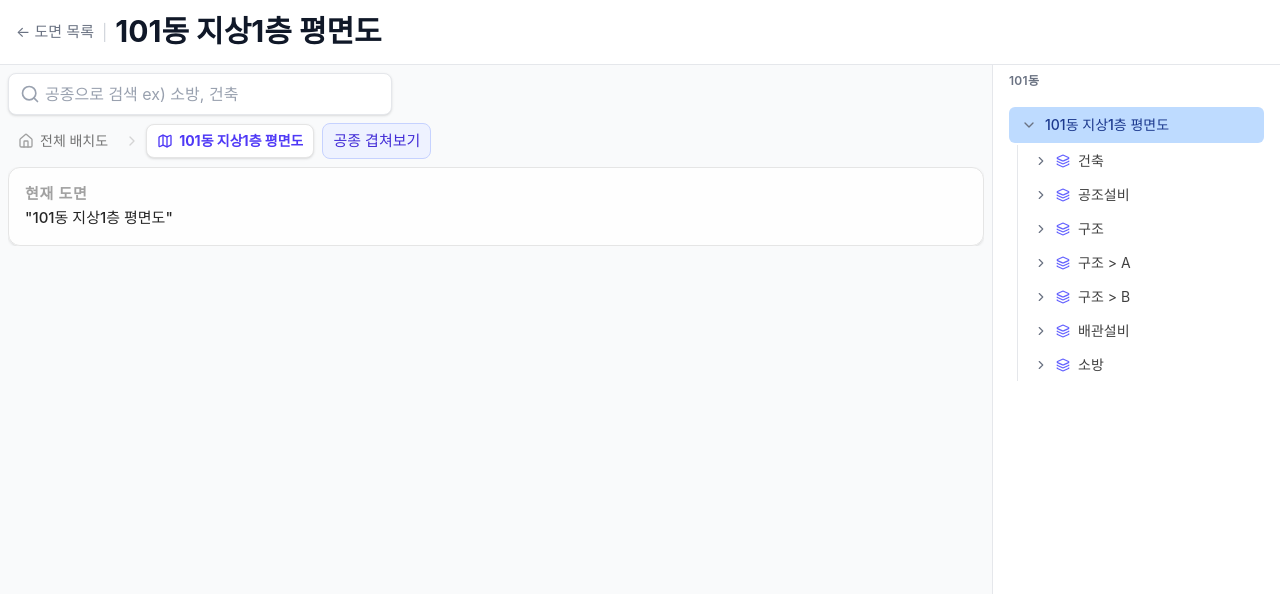
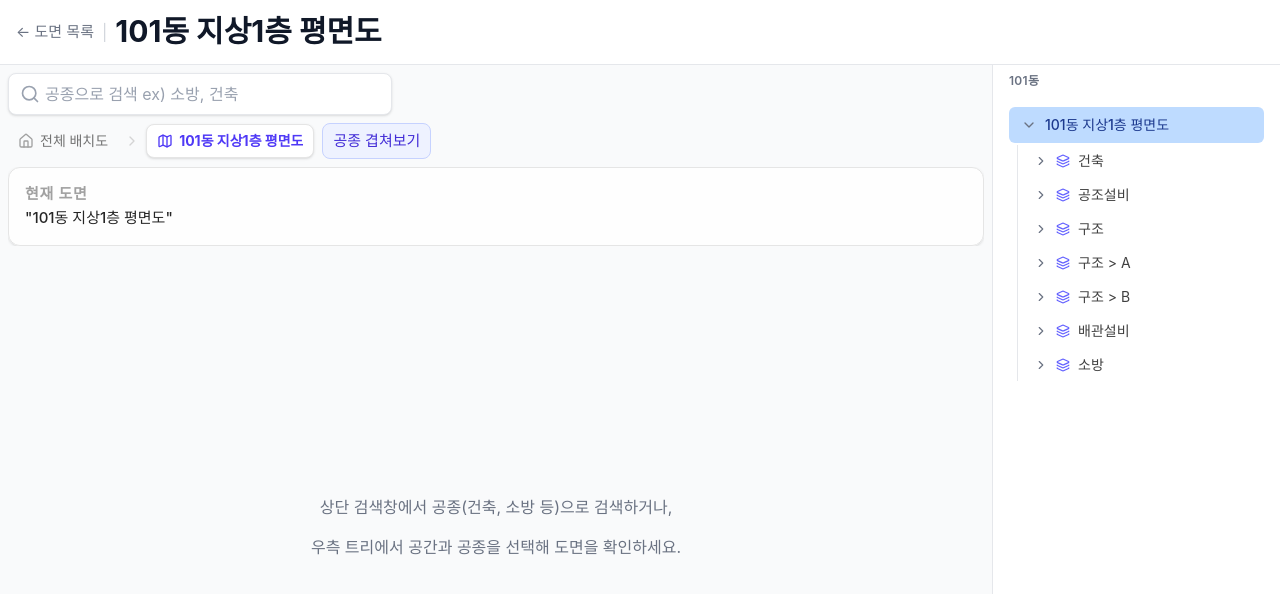
Before and after one commit to seong5/TimworkAssignment, a React (Vite) app: page /drawing/101building in a window 1280 px wide. Shown: the top 594 px of the page. Built offline with nearby package versions, Linux system fonts and the light colour scheme.

Commit message:
검색유도 및 우측 사이드바 이용 텍스트 추가

```diff
--- a/src/features/drawing-explorer/ui/DisciplineOverlayView.tsx
+++ b/src/features/drawing-explorer/ui/DisciplineOverlayView.tsx
@@ -35,8 +35,8 @@ export function DisciplineOverlayView({
   }
 
   return (
-    <div className="relative flex flex-col overflow-auto p-1.5 sm:p-3 md:p-4">
-      <div className="relative aspect-[4/3] w-full max-w-4xl shrink-0">
+    <div className="relative flex min-h-0 flex-1 flex-col overflow-auto p-1.5 sm:p-3 md:p-4">
+      <div className="relative aspect-[4/3] w-full min-w-0 max-w-4xl shrink-0">
         {visibleLayers.map((layer) => {
           const imageFilename = getImageForRevision(
             data,
--- a/src/features/drawing-explorer/ui/DrawingViewer.tsx
+++ b/src/features/drawing-explorer/ui/DrawingViewer.tsx
@@ -1,17 +1,28 @@
 interface DrawingViewerProps {
   imageFilename: string | null
   alt?: string
+  emptyPlaceholder?: React.ReactNode
 }
 
 const DRAWINGS_BASE = '/data/drawings/'
 
-export function DrawingViewer({ imageFilename, alt = '도면' }: DrawingViewerProps) {
-  if (!imageFilename) return null
+export function DrawingViewer({
+  imageFilename,
+  alt = '도면',
+  emptyPlaceholder,
+}: DrawingViewerProps) {
+  if (!imageFilename) {
+    if (emptyPlaceholder)
+      return (
+        <div className="flex flex-1 items-center justify-center p-4 sm:p-6">{emptyPlaceholder}</div>
+      )
+    return null
+  }
 
   const src = DRAWINGS_BASE + imageFilename
 
   return (
-    <div className="flex items-start justify-start overflow-auto p-2">
+    <div className="flex min-h-0 flex-1 items-start justify-start overflow-auto p-2">
       <img
         src={src}
         alt={alt}
--- a/src/widgets/drawing-explorer/DrawingExplorerWidget.tsx
+++ b/src/widgets/drawing-explorer/DrawingExplorerWidget.tsx
@@ -386,14 +386,29 @@ export function DrawingExplorerWidget({
               <DrawingViewer
                 imageFilename={getImageForSelection(data, selection)}
                 alt={data.drawings[selection.drawingId].name}
+                emptyPlaceholder={
+                  <div className="flex flex-col items-center gap-4 text-center">
+                    <p className="text-sm text-gray-500 sm:text-base">
+                      상단 검색창에서 공종(건축, 소방 등)으로 검색하거나,
+                    </p>
+                    <p className="text-sm text-gray-500 sm:text-base">
+                      <span className="lg:hidden">하단 트리에서</span>
+                      <span className="hidden lg:inline">우측 트리에서</span>{' '}
+                      공간과 공종을 선택해 도면을 확인하세요.
+                    </p>
+                  </div>
+                }
               />
             </>
           ) : (
-            <div className="flex flex-1 items-center justify-center p-4 sm:p-6">
-              <p className="text-center text-sm text-gray-500 sm:text-base">
-                <span className="lg:hidden">하단 트리에서 </span>
-                공간(도면)을 선택하세요. 상단 브레드크럼과 컨텍스트 바에서 현재 위치와 공종·리비전을
-                확인·선택할 수 있습니다.
+            <div className="flex flex-1 flex-col items-center justify-center gap-4 p-4 text-center sm:p-6">
+              <p className="text-sm text-gray-500 sm:text-base">
+                상단 검색창에서 공종(건축, 소방 등)으로 검색하거나,
+              </p>
+              <p className="text-sm text-gray-500 sm:text-base">
+                <span className="lg:hidden">하단 트리에서</span>
+                <span className="hidden lg:inline">우측 트리에서</span>{' '}
+                공간(도면)과 공종을 선택해 보세요.
               </p>
             </div>
           )}
```
